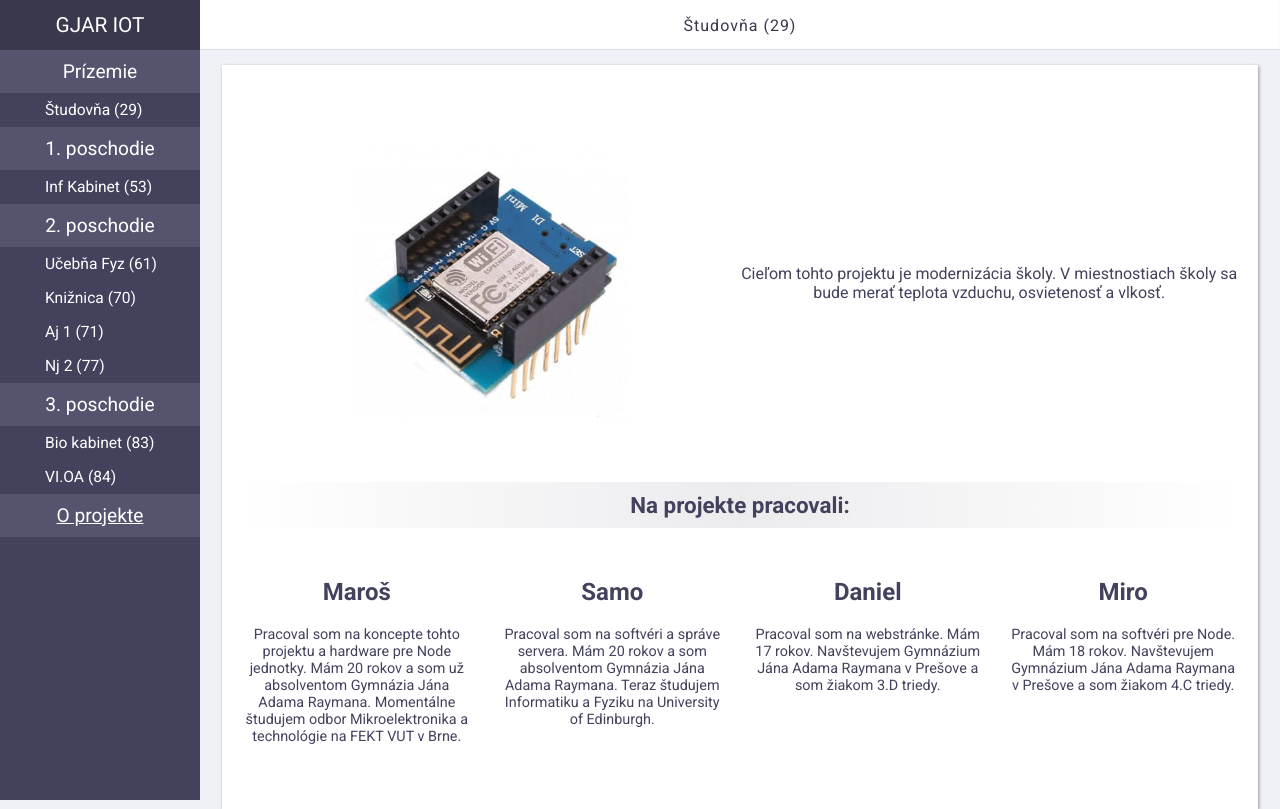
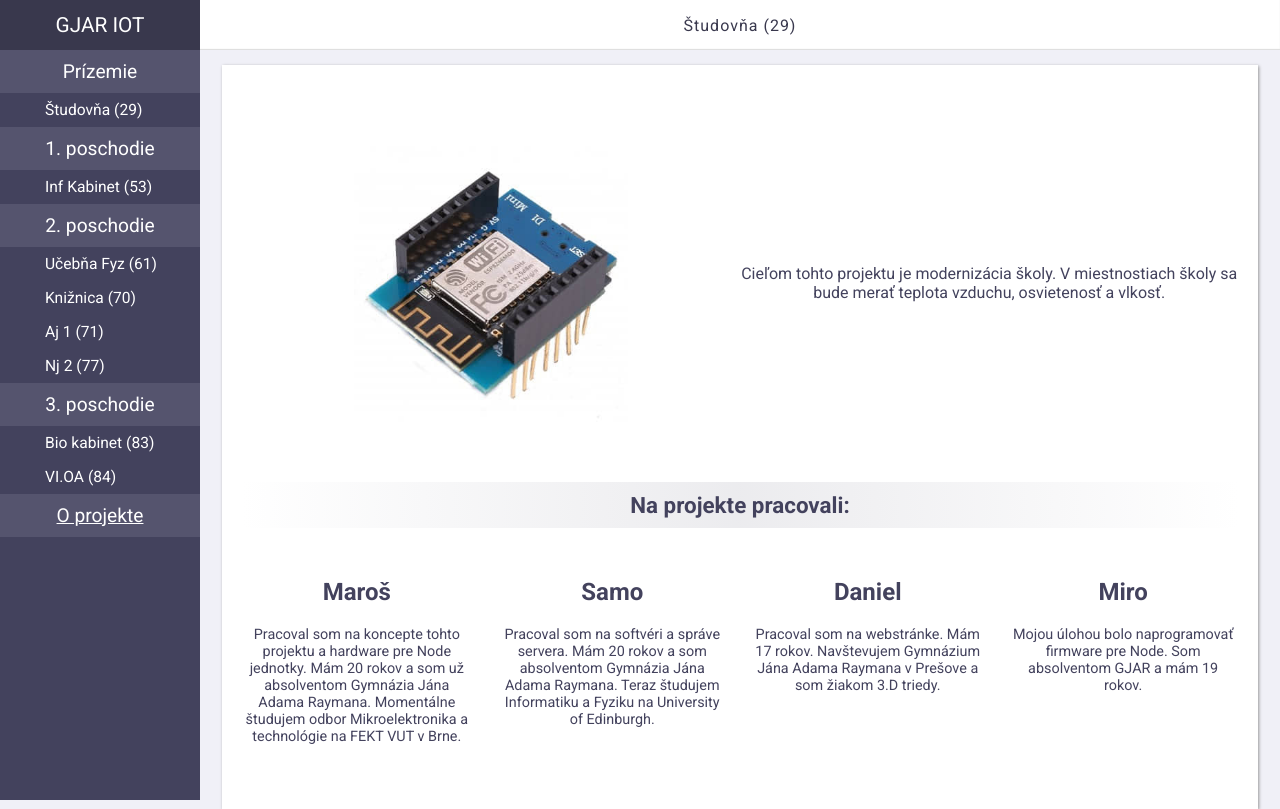
Before and after one commit to MarosMacko/GJAR_IoT, a React (Create React App) app: page /about-project in a window 1280 px wide. Built offline with nearby package versions, Linux system fonts and the light colour scheme; no server answers.

Commit message:
updated miro's data in about us section

```diff
--- a/src/Components/AboutUsPage/AboutUsPage.js
+++ b/src/Components/AboutUsPage/AboutUsPage.js
@@ -44,8 +44,8 @@ const aboutUsPage = () => (
 			<div>
 				<h2>Miro</h2>
 				<p>
-					Pracoval som na softvéri pre Node. Mám 18 rokov. Navštevujem Gymnázium Jána Adama Raymana v Prešove
-					a som žiakom 4.C triedy.
+					Mojou úlohou bolo naprogramovať firmware pre Node. Som absolventom GJAR a mám{' '}
+					{moment().diff('2000-01-21', 'years')} rokov.
 				</p>
 			</div>
 		</div>
```
Also changed, not shown: 8 other files (tests, documents, lock files or other folders).
